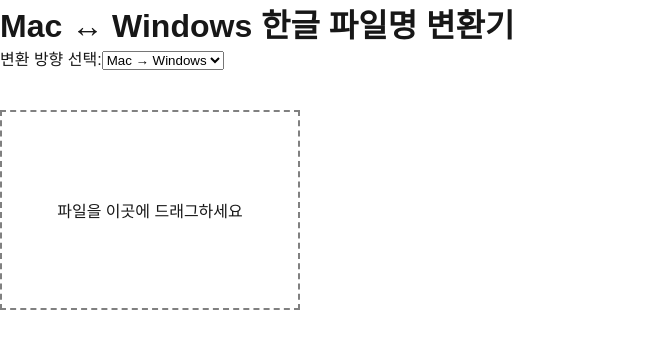
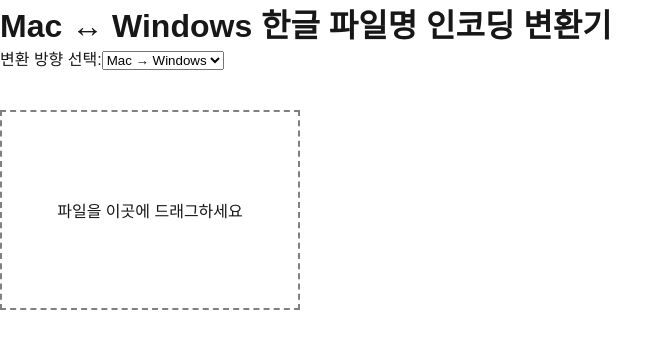
Before and after one commit to hongjunland/next-haejwo, a Next.js app: page /filename-converter in a window 1280 px wide. Shown: the top 348 px of the page, without its empty margins (0-672 px from the left). Built offline with nearby package versions, Linux system fonts and the light colour scheme.

Commit message:
chore: 메인페이지 수정

```diff
--- a/src/app/filename-converter/page.tsx
+++ b/src/app/filename-converter/page.tsx
@@ -54,7 +54,7 @@
 
     return (
       <div>
-        <h1>Mac ↔ Windows 한글 파일명 변환기</h1>
+        <h1>Mac ↔ Windows 한글 파일명 인코딩 변환기</h1>
         <label htmlFor="convertDirection">변환 방향 선택:</label>
         <select
           id="convertDirection"
@@ -82,7 +82,6 @@
         </div>
         {originalFileName && (
           <div>
-            <p>원본 파일명: {originalFileName}</p>
             <p>변환된 파일명: {convertedFileName}</p>
             {fileContent && (
               <button onClick={downloadFile} style={{ marginTop: '10px' }}>
--- a/src/app/page.tsx
+++ b/src/app/page.tsx
@@ -3,7 +3,7 @@
 
 const links = [
   {
-    title: "Windows <=> MacOS 파일이름 변환기",
+    title: "Mac ↔ Windows 한글 파일명 인코딩 변환기",
     description: '운영체제의 차이로 인해 파일 이름이 깨지는 것을 전환해주는 페이지입니다.',
     href: "/filename-converter",
   },
```
Also changed, not shown: src/app/contact/page.tsx (deleted, +0 -7 lines).
